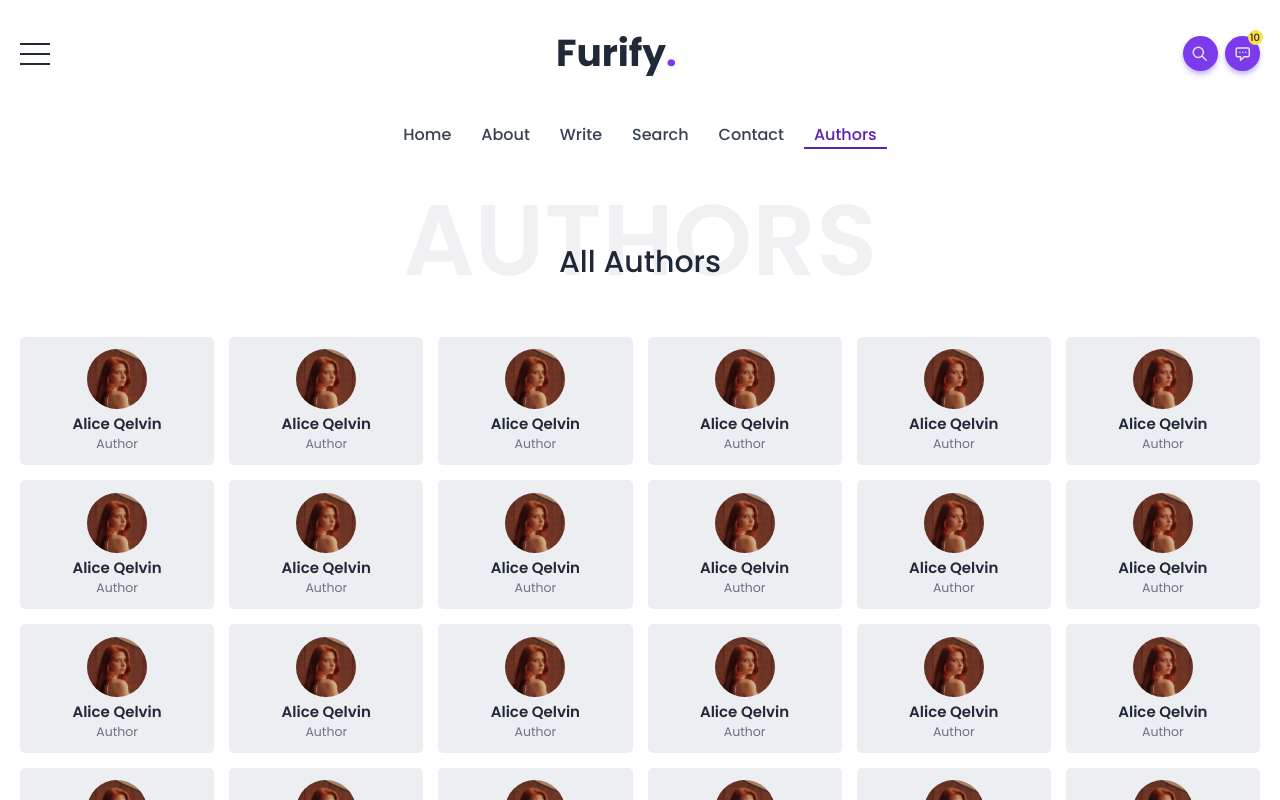
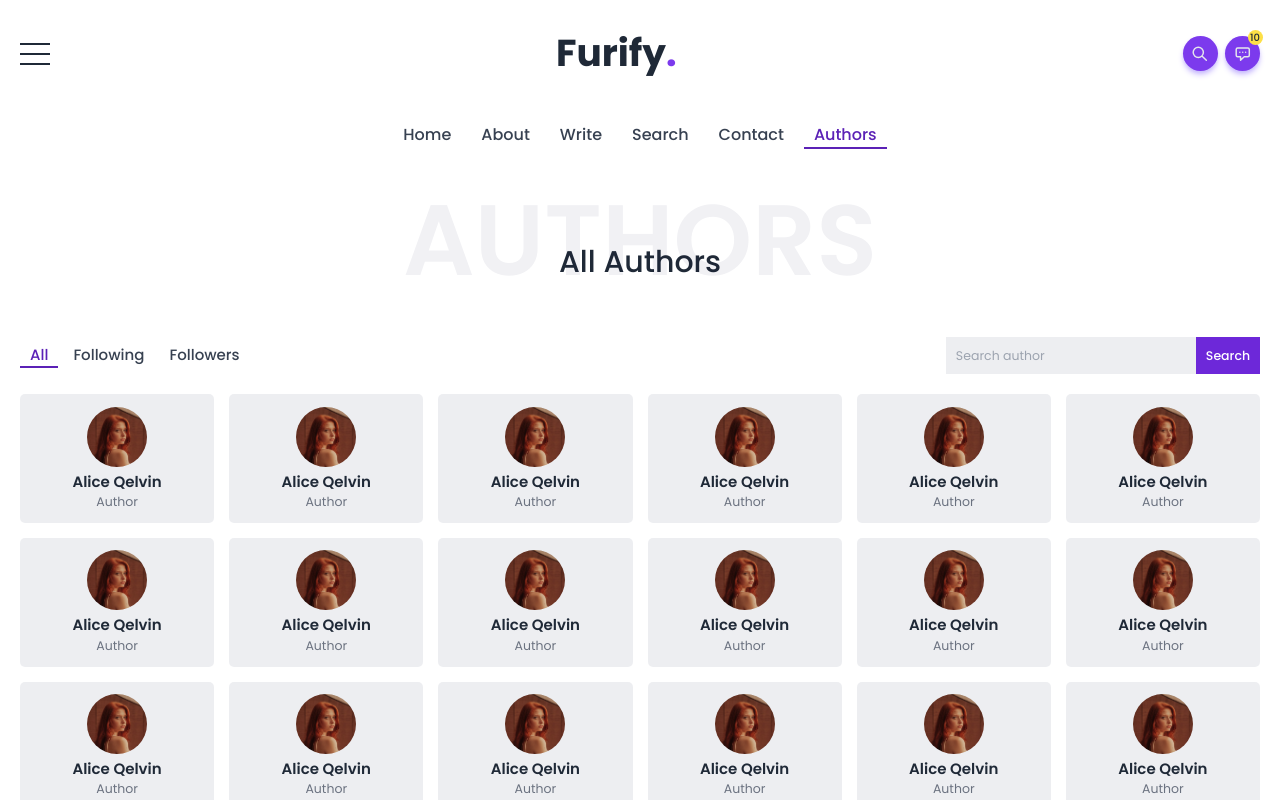
Before and after one commit to ever-dev/mern-blog, a React (Create React App) app in the folder client/: page /authors in a window 1280 px wide. Shown: the top 800 px of the page. Built offline with nearby package versions, Linux system fonts and the light colour scheme.

Commit message:
Done with author page.

```diff
--- a/client/src/components/commentPage/Comment.tsx
+++ b/client/src/components/commentPage/Comment.tsx
@@ -27,7 +27,7 @@ export default function Comment() {
           </p>
           <Link
             to="/"
-            className="text-gray-500 text-2xl bg-gray-200 rounded-full px-5 py-1.5 tracking-wide inline-block mt-4"
+            className="text-gray-500 text-xl bg-gray-200 rounded-full px-5 py-1.5 tracking-wide inline-block mt-4"
           >
             Article
           </Link>
--- a/client/src/pages/Authors.tsx
+++ b/client/src/pages/Authors.tsx
@@ -10,7 +10,29 @@ export default function Authors() {
           overlapTitle="before:content-['authors']"
         />
 
-        <div className="grid grid-cols-6 gap-6 mt-24">
+        <section className="mt-24">
+          <div className="header flex justify-between items-center">
+            <nav className="flex gap-2">
+              <button className="text-2xl activeLink">All</button>
+              <button className="text-2xl normalLink">Following</button>
+              <button className="text-2xl normalLink">Followers</button>
+            </nav>
+
+            <form className="flex items-center">
+              <input
+                type="text"
+                placeholder="Search author"
+                className="text-xl bg-gray-200/70 text-gray-700 p-4 w-[25rem]"
+              />
+              <input
+                type="submit"
+                value="Search"
+                className="text-white bg-violet-700 hover:bg-gray-700 transition-all duration-300 cursor-pointer p-4 text-xl font-medium"
+              />
+            </form>
+          </div>
+
+          <div className="grid grid-cols-6 gap-6 mt-8">
             <AuthorCard />
             <AuthorCard />
             <AuthorCard />
@@ -37,6 +59,7 @@ export default function Authors() {
             <AuthorCard />
           </div>
         </section>
+      </section>
     </main>
   )
 }
```
Lines whose indentation alone changed are shown as unchanged.
